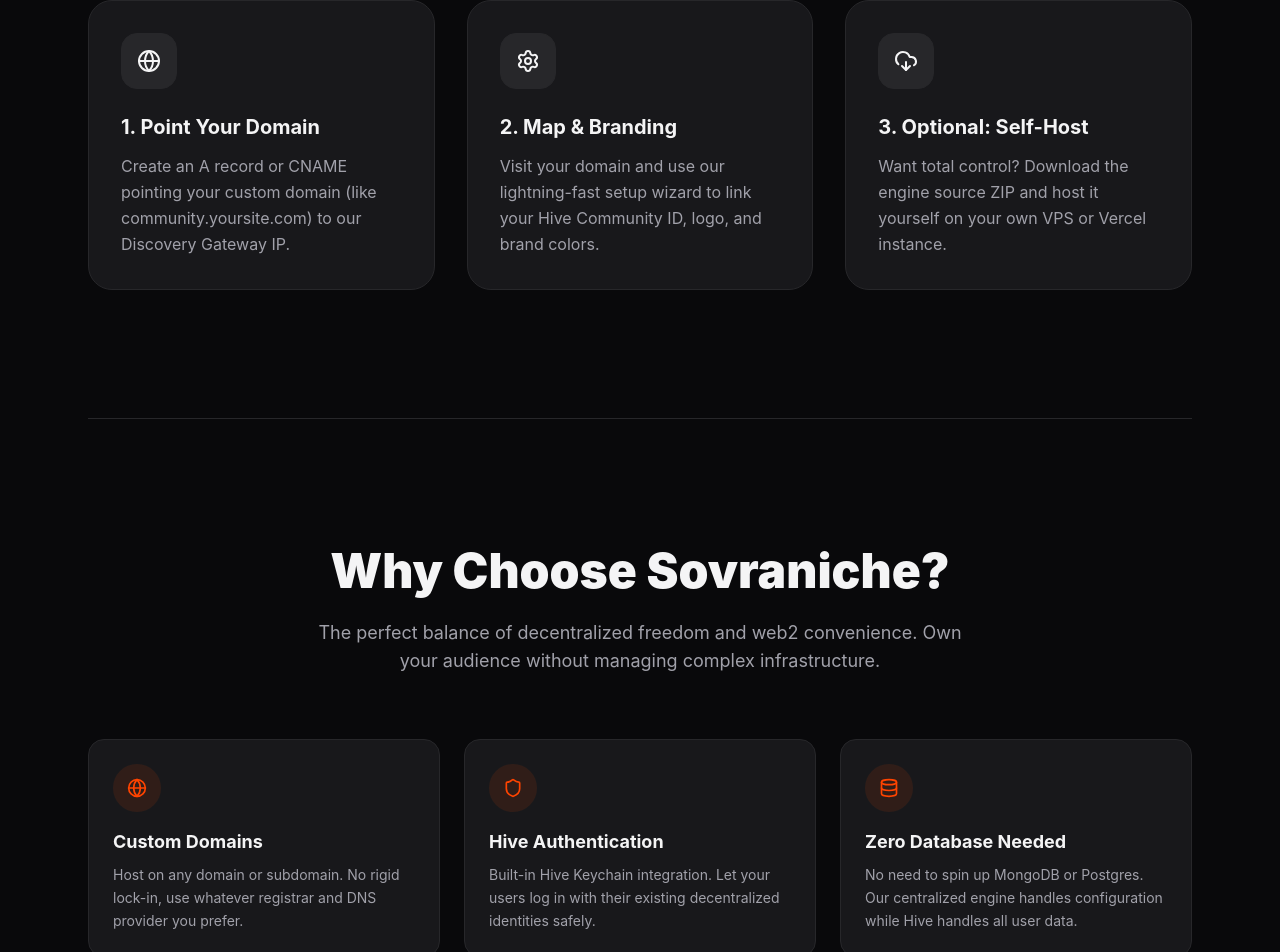
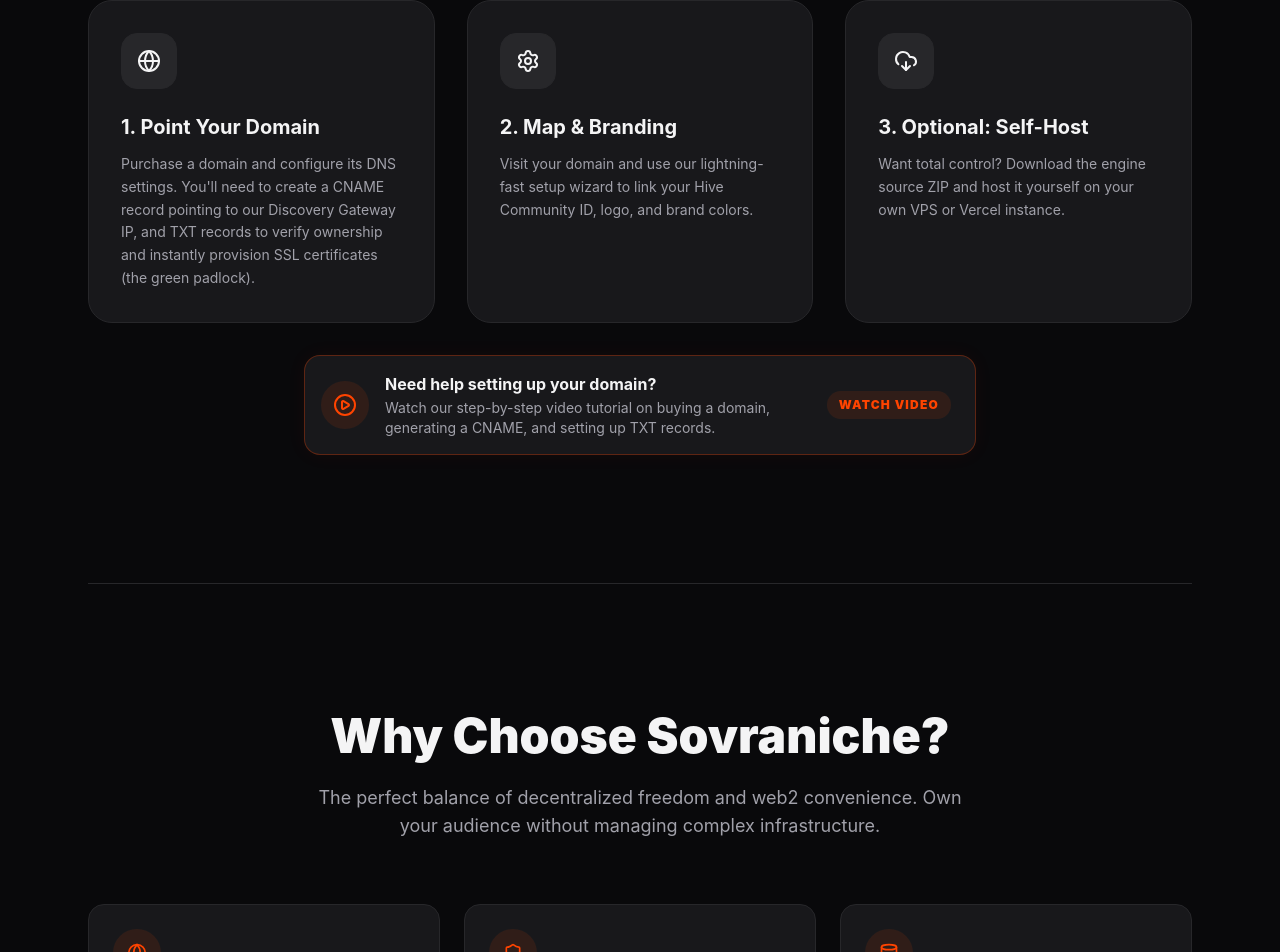
Before and after one commit to Adesojisouljay/bac-setup, a React (Vite) app: page / in a window 1280 px wide. Shown: the part 811-1763 px from the top of the page. Built offline with nearby package versions, Linux system fonts and the light colour scheme; no server answers.

Commit message:
feat: Update all main site links to beta.sovraniche.com, enhance domain setup instructions, and add a video tutorial for domain configuration.

```diff
--- a/src/components/Navbar.tsx
+++ b/src/components/Navbar.tsx
@@ -13,7 +13,7 @@
                     <span className="font-bold text-xl tracking-tight text-[var(--text-primary)]">Sovraniche</span>
                 </Link>
                 <nav className="flex gap-6 items-center">
-                    <a href="https://breakaway.community" className="text-sm font-medium text-[var(--text-secondary)] hover:text-white transition-colors">Main Site</a>
+                    <a href="https://beta.sovraniche.com" target="_blank" rel="noreferrer" className="text-sm font-medium text-[var(--text-secondary)] hover:text-white transition-colors">Main Site</a>
                     <Link to="/configure" className="text-sm font-bold bg-[var(--bg-hover)] px-4 py-2 rounded-lg hover:bg-[var(--border-color)] transition-colors text-[var(--text-primary)]">
                         Configure Domain
                     </Link>
--- a/src/pages/LandingPage.tsx
+++ b/src/pages/LandingPage.tsx
@@ -1,5 +1,5 @@
 import { useState, useEffect } from 'react';
-import { DownloadCloud, Settings, Zap, ChevronDown, Globe, Shield, Database, Code, Users, CheckCircle2 } from 'lucide-react';
+import { DownloadCloud, Settings, Zap, ChevronDown, Globe, Shield, Database, Code, Users, CheckCircle2, PlayCircle } from 'lucide-react';
 import { Link } from 'react-router-dom';
 import { Navbar } from '../components/Navbar';
 
@@ -147,7 +147,7 @@
                         {
                             icon: Globe,
                             title: "1. Point Your Domain",
-                            desc: "Create an A record or CNAME pointing your custom domain (like community.yoursite.com) to our Discovery Gateway IP."
+                            desc: "Purchase a domain and configure its DNS settings. You'll need to create a CNAME record pointing to our Discovery Gateway IP, and TXT records to verify ownership and instantly provision SSL certificates (the green padlock)."
                         },
                         {
                             icon: Settings,
@@ -165,9 +165,29 @@
                                 <step.icon className="w-6 h-6" />
                             </div>
                             <h3 className="text-xl font-bold mb-3">{step.title}</h3>
-                            <p className="text-[var(--text-secondary)] leading-relaxed">{step.desc}</p>
+                            <p className="text-[var(--text-secondary)] leading-relaxed text-sm">{step.desc}</p>
                         </div>
                     ))}
+                </div>
+
+                <div className="mt-8 flex justify-center animate-in fade-in slide-in-from-bottom-4">
+                    <a
+                        href="https://beta.sovraniche.com/post/sovraniche/4afeec14"
+                        target="_blank"
+                        rel="noreferrer"
+                        className="group flex flex-col sm:flex-row items-center gap-4 bg-[var(--bg-card)] border border-[#ff4400]/30 hover:border-[#ff4400] rounded-2xl p-4 pr-6 max-w-2xl w-full transition-all shadow-[0_0_20px_rgba(255,68,0,0.05)] hover:shadow-[0_0_30px_rgba(255,68,0,0.15)] hover:-translate-y-1"
+                    >
+                        <div className="w-12 h-12 bg-[#ff4400]/10 text-[#ff4400] rounded-xl flex items-center justify-center shrink-0 group-hover:bg-[#ff4400] group-hover:text-white transition-colors">
+                            <PlayCircle className="w-6 h-6" />
+                        </div>
+                        <div className="text-center sm:text-left flex-1">
+                            <h4 className="font-bold text-[var(--text-primary)] text-sm sm:text-base">Need help setting up your domain?</h4>
+                            <p className="text-[var(--text-secondary)] text-xs sm:text-sm mt-0.5">Watch our step-by-step video tutorial on buying a domain, generating a CNAME, and setting up TXT records.</p>
+                        </div>
+                        <div className="hidden sm:flex text-xs font-black uppercase tracking-widest text-[#ff4400] bg-[#ff4400]/10 px-3 py-1.5 rounded-lg group-hover:bg-[#ff4400] group-hover:text-white transition-colors">
+                            Watch Video
+                        </div>
+                    </a>
                 </div>
 
                 {/* Features Section */}
@@ -329,7 +349,7 @@
                         </div>
                         <div className="flex gap-6">
                             <a href="https://github.com/adesojisouljay" target="_blank" rel="noreferrer" className="text-[var(--text-secondary)] hover:text-white transition-colors">Github</a>
-                            <a href="https://sovraniche.com" className="text-[var(--text-secondary)] hover:text-white transition-colors">Main Site</a>
+                            <a href="https://beta.sovraniche.com" target="_blank" rel="noreferrer" className="text-[var(--text-secondary)] hover:text-white transition-colors">Main Site</a>
                         </div>
                     </div>
                 </div>
```
